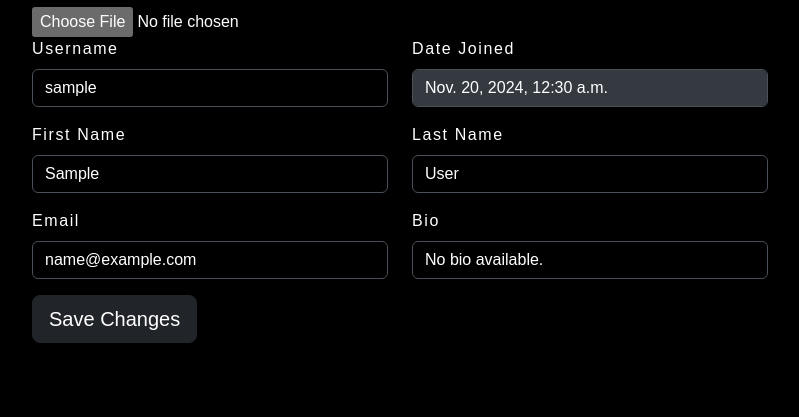
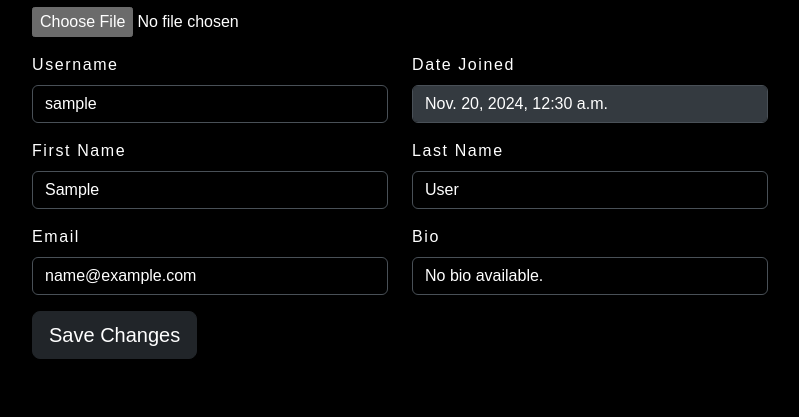
Before and after one commit to puyma/ft_transcendence, a Django app: page /profile/ in a window 1280 px wide. Shown: the part 383-800 px from the top of the page, without its empty margins (240-1039 px from the left). Run offline with Django 5.2, Linux system fonts and the light colour scheme; the visitor is signed in with stand-in values (Sample User, id 1); style sheets or scripts are compiled from the project's sources; parts of the project's set-up code (start-up, migrations or seed data) failed here and were passed over; some web fonts are replaced.

Commit message:
little change style page

```diff
--- a/transcendence/templates/tr/pages/profile.html
+++ b/transcendence/templates/tr/pages/profile.html
@@ -42,7 +42,7 @@
               <div class="form-group">
                 <input type="file" name="avatar" id="id_avatar" class="form-control-file" onchange="updateFileName(this)">
             </div>
-              <div class="row mb-3">
+              <div class="row my-3">
                   <div class="col-md-6">
                       <label for="username" class="form-label">Username</label>
                       <input type="text" class="form-control" value="{{ user_form.username.value }}" name="username">
```
